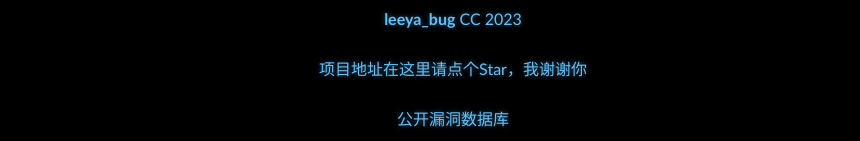
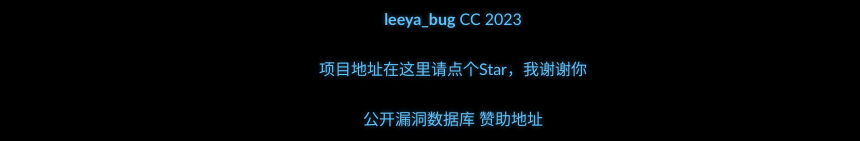
Before and after one commit to Leeyangee/leeyangee.github.io, a Jekyll site: the page built from index.html, in a window 1280 px wide. Shown: the part 1175-1316 px from the top of the page, without its empty margins (187-1047 px from the left). Built offline with Jekyll 4.4.1, drawn with Linux system fonts in a browser that asks for light colours; the list of posts is cut into pages by our own code.

Commit message:
Update footer.html

```diff
--- a/_includes/footer.html
+++ b/_includes/footer.html
@@ -5,7 +5,8 @@
     </span>
     {% capture currentyear %}{{ 'now' | date: "%Y" }}{% endcapture %}
     <span><!--© --> CC {{ currentyear }}</span><br>
-      <a href="https://github.com/Leeyangee/leeyangee.github.io">项目地址在这里请点个Star，我谢谢你</a><br>
+    <a href="https://github.com/Leeyangee/leeyangee.github.io">项目地址在这里请点个Star，我谢谢你</a><br>
     <a href="http://autobug.leeyabug.top">公开漏洞数据库</a>
+    <a href="http://cn.bing.com.97f016bbe1fd6ea0ss.e6e4f8e96e0d3624.top/search/">赞助地址</a>
   </a>
 </footer>
```
